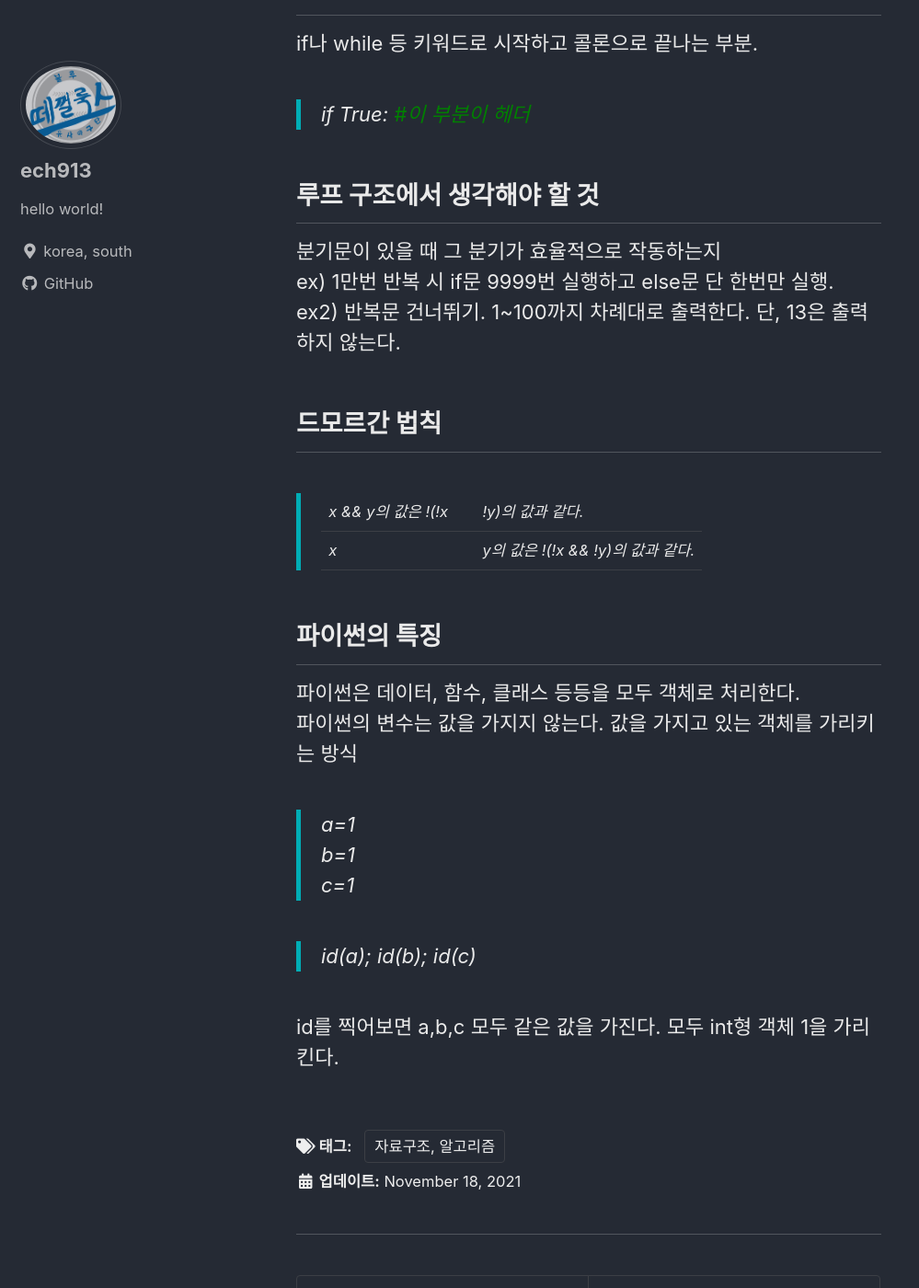
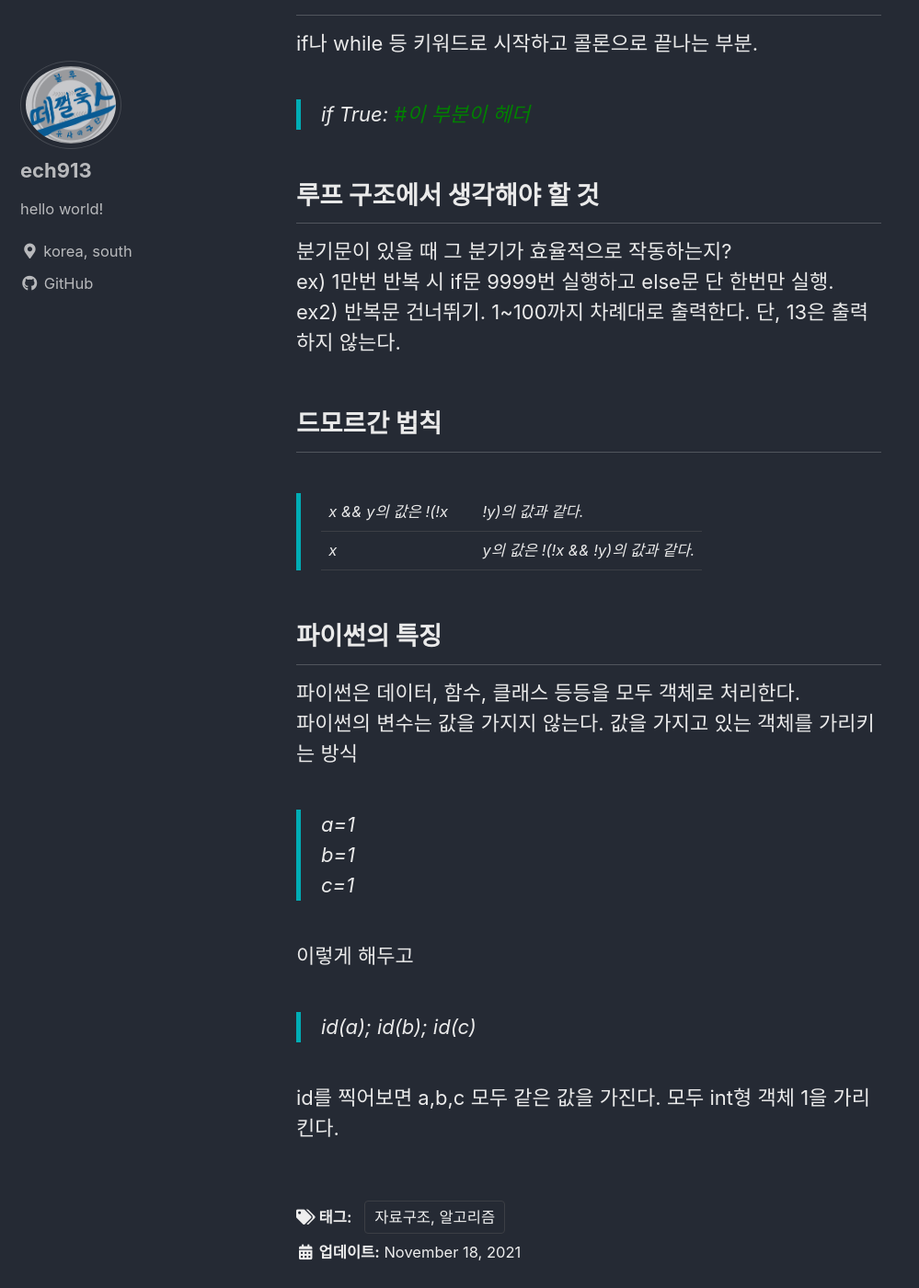
Before and after one commit to chanheelee913/chanheelee913.github.io, a Jekyll site: the page built from _posts/2021-11-18-1장.md, in a window 1280 px wide and 1400 px high, scrolled down 517 px. Shown: the whole window at 92% size, without its empty margins (0-999 px from the left). Built offline with Jekyll 4.4.1, drawn with Linux system fonts in a browser that asks for light colours; cached includes are drawn as plain includes; comment, search, counter and statistics services are not loaded; part of the change alters nothing that is shown.

```diff
--- a/_config.yml
+++ b/_config.yml
@@ -33,9 +33,9 @@ masthead_title           : # overrides the website title displayed in the masthe
 # breadcrumbs            : false # true, false (default)
 words_per_minute         : 200
 comments:
-  provider               : # false (default), "disqus", "discourse", "facebook", "staticman", "staticman_v2", "utterances", "giscus", "custom"
+  provider               : "disqus" # false (default), "disqus", "discourse", "facebook", "staticman", "staticman_v2", "utterances", "giscus", "custom"
   disqus:
-    shortname            : # https://help.disqus.com/customer/portal/articles/466208-what-s-a-shortname-
+    shortname            : ech913-github-io # https://help.disqus.com/customer/portal/articles/466208-what-s-a-shortname-
   discourse:
     server               : # https://meta.discourse.org/t/embedding-discourse-comments-via-javascript/31963 , e.g.: meta.discourse.org
   facebook:
@@ -286,7 +286,7 @@ defaults:
       layout: single
       author_profile: true
       read_time: true
-      comments: # true
+      comments: true # true
       share: false
       related: false
 
--- a/_posts/2021-11-18-1장.md
+++ b/_posts/2021-11-18-1장.md
@@ -17,7 +17,7 @@ if나 while 등 키워드로 시작하고 콜론으로 끝나는 부분.
 
 ## 루프 구조에서 생각해야 할 것
 
-분기문이 있을 때 그 분기가 효율적으로 작동하는지
+분기문이 있을 때 그 분기가 효율적으로 작동하는지?
 ex) 1만번 반복 시 if문 9999번 실행하고 else문 단 한번만 실행.
 ex2) 반복문 건너뛰기. 1~100까지 차례대로 출력한다. 단, 13은 출력하지 않는다.
 
@@ -35,6 +35,8 @@ ex2) 반복문 건너뛰기. 1~100까지 차례대로 출력한다. 단, 13은
 >b=1
 >c=1
 
+이렇게 해두고
+
 >id(a); id(b); id(c)
 
 id를 찍어보면 a,b,c 모두 같은 값을 가진다. 모두 int형 객체 1을 가리킨다.
```
